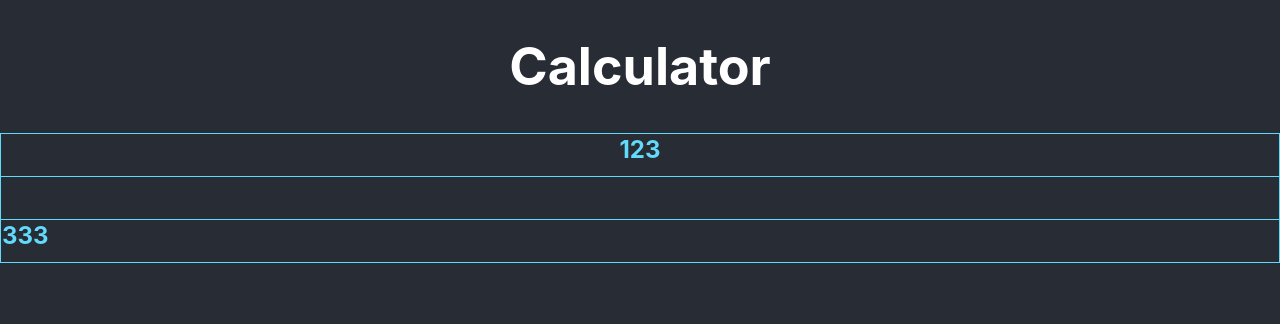
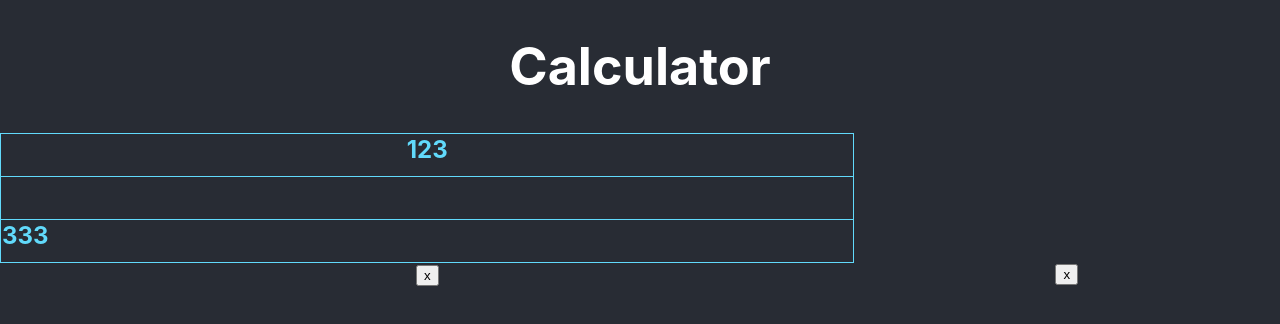
Before and after one commit to kaveh-bazugir/ReactCalculatorApp, a React (Create React App) app: page / in a window 1280 px wide. Shown: the top 324 px of the page. Built offline with nearby package versions, Linux system fonts and the light colour scheme.

Commit message:
adding calculatorFunctions.js and KeysRow function on it for generating rows of buttons

```diff
--- a/src/App.js
+++ b/src/App.js
@@ -1,4 +1,5 @@
 import './App.css';
+import KeysRow from './calculatorFunctions';
 
 function App() {
   return (
@@ -22,6 +23,7 @@ function App() {
               <div className='App-calculator-inputHistory'>333</div>
             </th>
           </tr>
+          <KeysRow />
         </table>
       </section>
     </div>
--- /dev/null
+++ b/src/calculatorFunctions.js
@@ -0,0 +1,20 @@
+/* use keysNo to define number of buttuns
+in each row of calculator buttons */
+let keysNo = 2
+/* use KeyRow arrow function to generate a row of calculator buttons.
+You should define number of buttons in each row by changing keysNo value.
+you can find keysNo variable above. */
+const KeysRow = () => <tr><KeysGen /></tr>;
+/* KeysGen function produces button in table cells.
+keysRow function use this function. */
+function KeysGen() {
+    const aKey = <td><button>x</button></td>;
+    const keysGen = [];
+    for(let i = 0; i < keysNo; i++) {
+        keysGen.push(aKey);
+    }
+
+    return keysGen;
+}
+
+export default KeysRow
```
